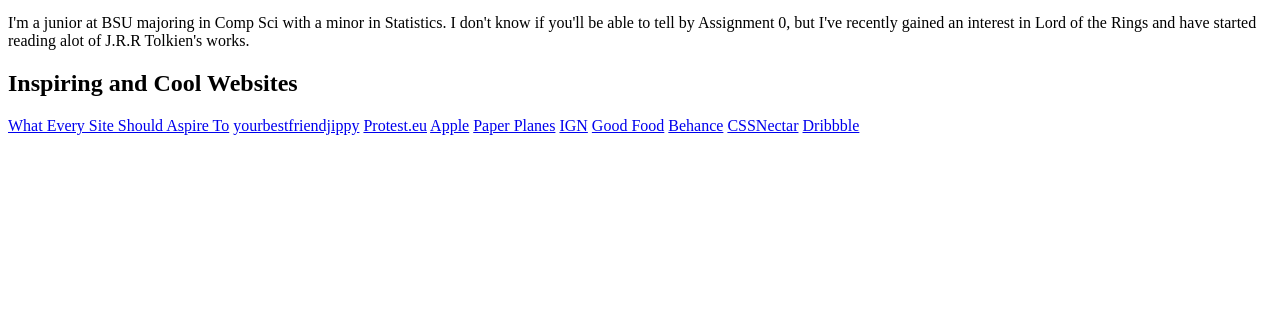
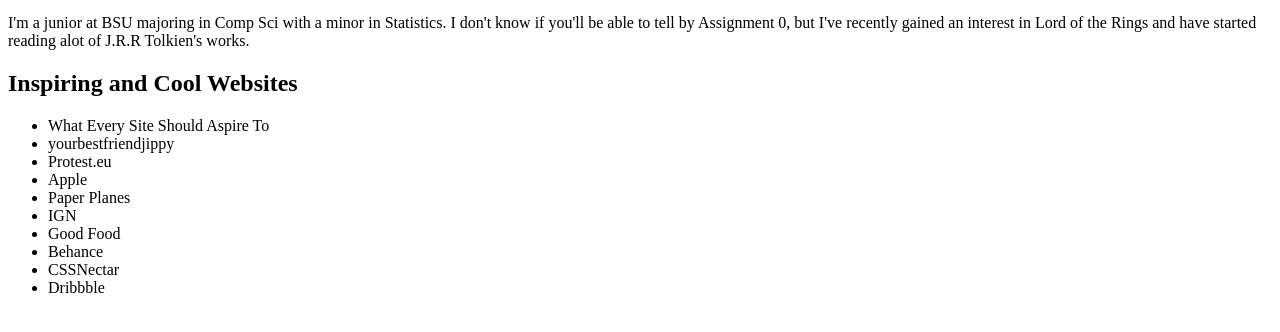
Before and after one commit to MJGlinski/MJGlinski.github.io, a plain HTML site: page index.html in a window 1280 px wide. Shown: the part 100-432 px from the top of the page. Drawn offline with Linux system fonts and the light colour scheme.

Commit message:
List fix

```diff
--- a/index.html
+++ b/index.html
@@ -11,18 +11,18 @@
         <div>I'm a junior at BSU majoring in Comp Sci with a minor in Statistics. I don't know if you'll be able to tell by Assignment 0,
              but I've recently gained an interest in Lord of the Rings and have started reading alot of J.R.R Tolkien's works.</div>
             <h2>Inspiring and Cool Websites</h2>
-            <p>
-                <a href="https://seikyung.com/">What Every Site Should Aspire To</a>
-                <a href="https://yourbestfriendjippy.com/">yourbestfriendjippy</a>
-                <a href="https://www.protest.eu/">Protest.eu</a>
-                <a href="https://www.apple.com/">Apple</a>
-                <a href="https://paperplanes.world/">Paper Planes</a>
-                <a href="https://www.ign.com/">IGN</a>
-                <a href="https://www.epicurious.com/">Good Food</a>
-                <a href="https://www.behance.net/">Behance</a>
-                <a href="https://cssnectar.com/">CSSNectar</a>
-                <a href="https://dribbble.com/">Dribbble</a>
+            <ul>
+                <li href="https://seikyung.com/">What Every Site Should Aspire To</li>
+                <li href="https://yourbestfriendjippy.com/">yourbestfriendjippy</li>
+                <li href="https://www.protest.eu/">Protest.eu</li>
+                <li href="https://www.apple.com/">Apple</li>
+                <li href="https://paperplanes.world/">Paper Planes</li>
+                <li href="https://www.ign.com/">IGN</li>
+                <li href="https://www.epicurious.com/">Good Food</li>
+                <li href="https://www.behance.net/">Behance</li>
+                <li href="https://cssnectar.com/">CSSNectar</li>
+                <li href="https://dribbble.com/">Dribbble</li>
 
-            </p>
+            </ul>
     </body>
 </html>
```
